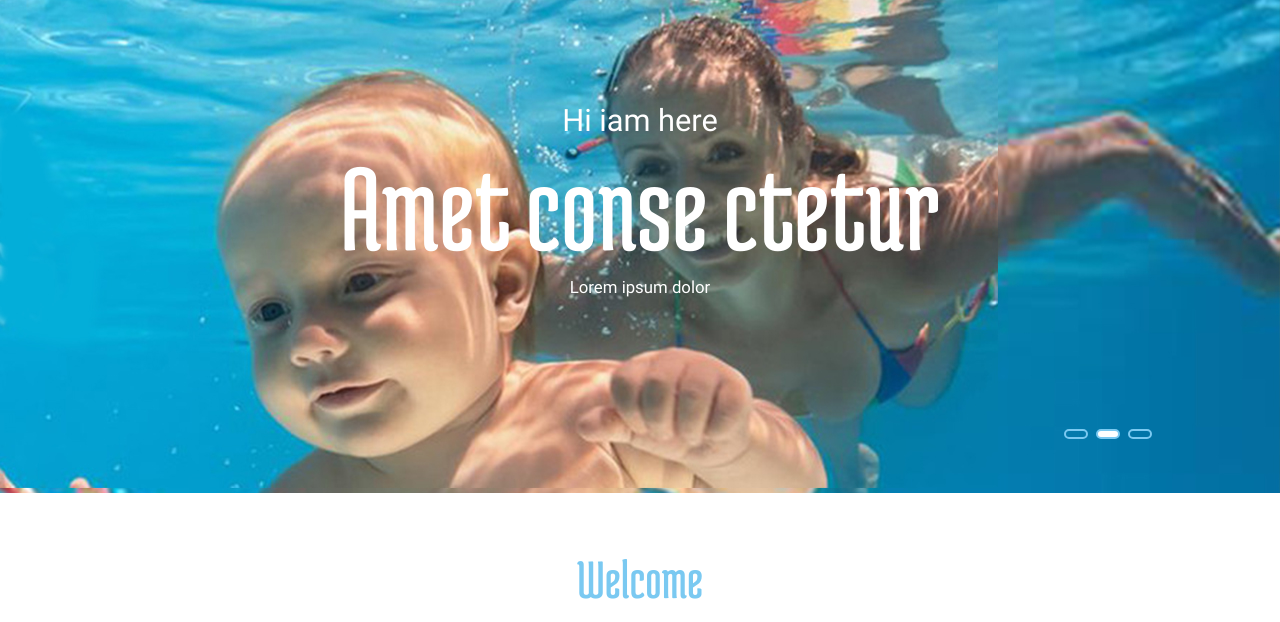
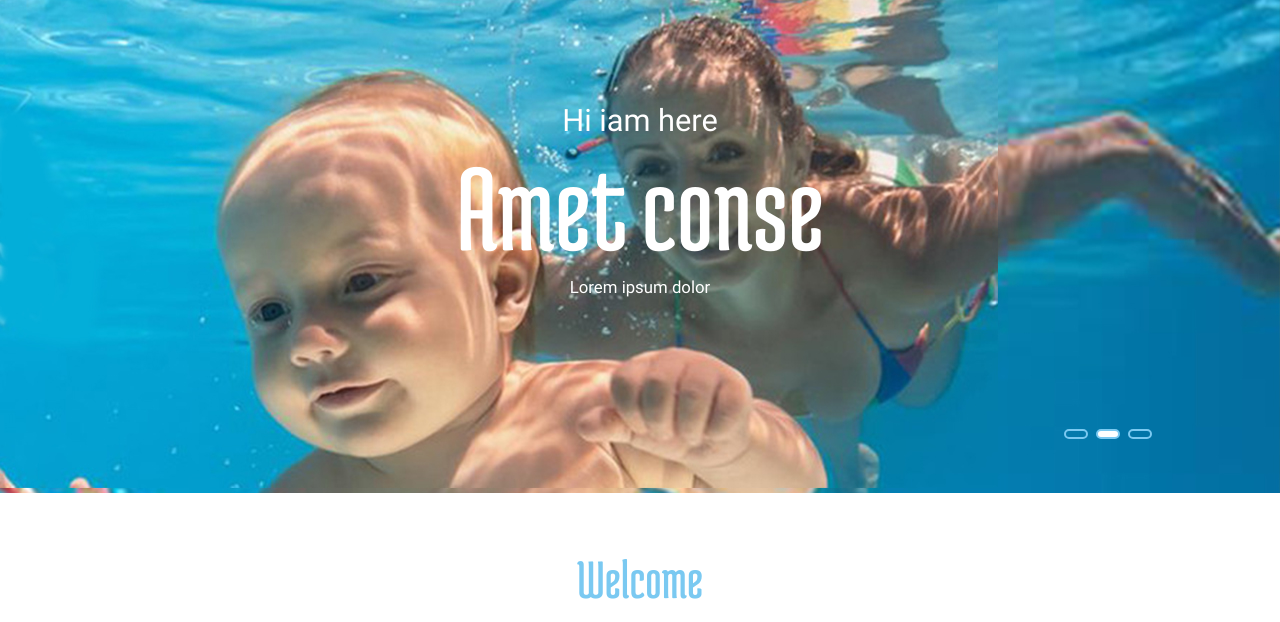
Before and after one commit to liruike/share-dream, a plain HTML site: page index.html in a window 1280 px wide. Shown: the part 177-799 px from the top of the page. Drawn offline with Linux system fonts and the light colour scheme.

Commit message:
Update index.html

```diff
--- a/index.html
+++ b/index.html
@@ -109,7 +109,7 @@
 						<li>
 							<div class="bnr-text">
 								<h4>Hi iam here</h4>
-								<h2>Amet conse ctetur</h2>
+								<h2>Amet conse</h2>
 								<p>Lorem ipsum dolor </p>
 							</div>
 						</li>
```
